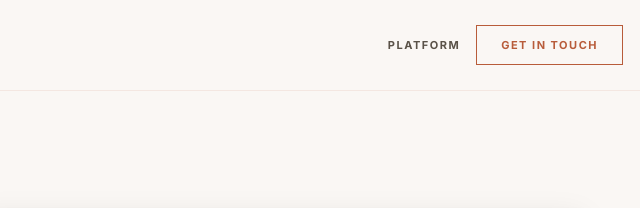
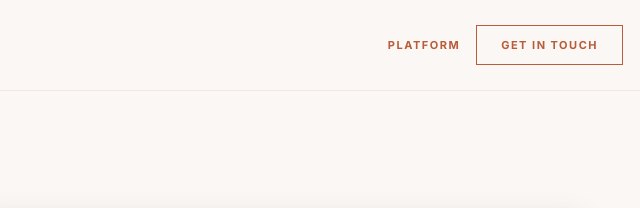
Before and after one commit to dirardm/oblig-ai-web, a website: page index.html in a window 1280 px wide. Shown: the top 208 px of the page, 609-1249 px from the left. Drawn offline with Linux system fonts and the light colour scheme.

Commit message:
style Platform nav link to match button typography

```diff
--- a/index.html
+++ b/index.html
@@ -326,7 +326,7 @@
         <span class="lk-wm">Obliga<em>I</em></span>
       </a>
       <div style="display:flex;align-items:center;gap:16px;">
-        <a href="/platform" style="font:700 11px/1 var(--font);letter-spacing:1.5px;text-transform:uppercase;text-decoration:none;color:var(--text-secondary);white-space:nowrap;transition:color 150ms ease-out;" onmouseover="this.style.color='var(--accent)'" onmouseout="this.style.color='var(--text-secondary)'">Platform</a>
+        <a href="/platform" style="font:700 11px/1 var(--font);letter-spacing:1.5px;text-transform:uppercase;text-decoration:none;color:#b85c3a;padding:8px 0;white-space:nowrap;transition:opacity 150ms ease-out;" onmouseover="this.style.opacity='0.7'" onmouseout="this.style.opacity='1'">Platform</a>
         <a href="mailto:info@oblig.ai" class="btn">Get in touch</a>
       </div>
     </nav>
```
